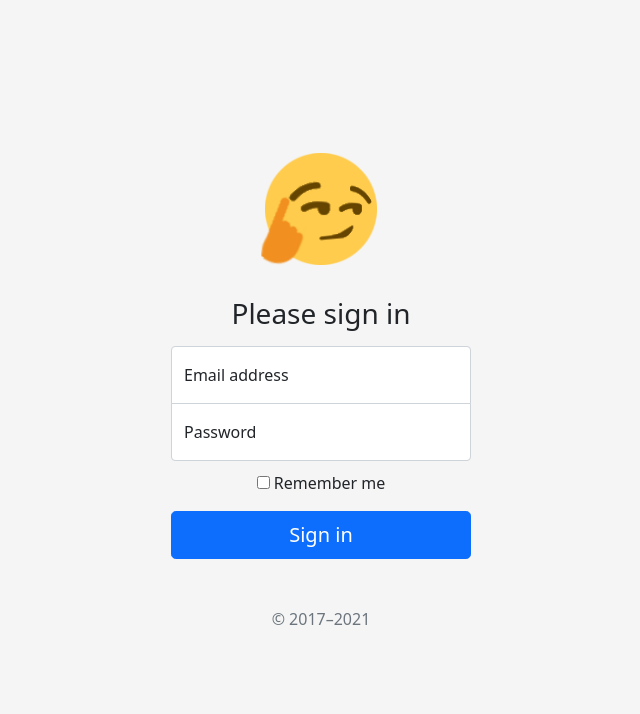
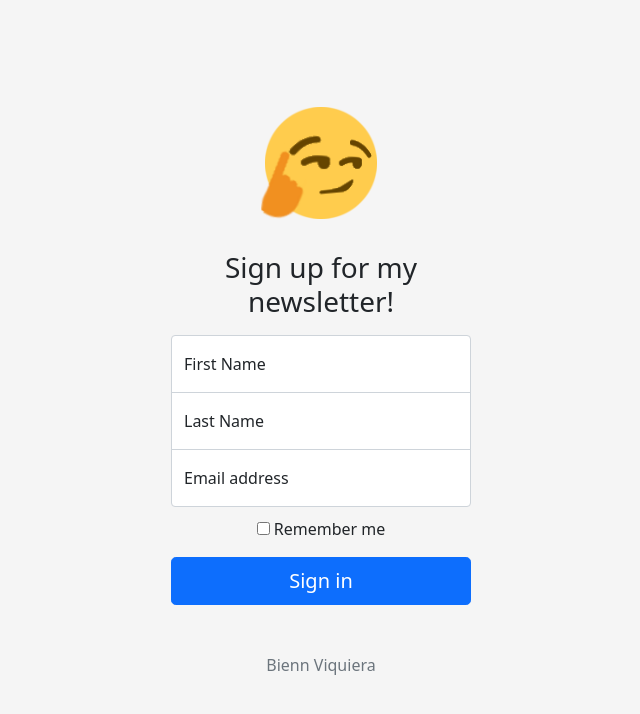
Before and after one commit to biennviquiera/newsletter-signup, a website: page signup.html in a window 1280 px wide. Shown: the whole page, without its empty margins (319-959 px from the left). Drawn offline with nearby package versions, Linux system fonts and the light colour scheme.

Commit message:
customized signup.html

```diff
--- a/signup.html
+++ b/signup.html
@@ -52,15 +52,19 @@
 <main class="form-signin">
   <form>
     <img class="mb-4" src="images/bigbrain.png" alt="">
-    <h1 class="h3 mb-3 fw-normal">Please sign in</h1>
+    <h1 class="h3 mb-3 fw-normal">Sign up for my newsletter!</h1>
 
     <div class="form-floating">
-      <input type="email" class="form-control" id="floatingInput" placeholder="name@example.com">
-      <label for="floatingInput">Email address</label>
+      <input type="text" class="form-control top" id="floatingInput" placeholder="First Name">
+      <label for="floatingInput">First Name</label>
     </div>
     <div class="form-floating">
-      <input type="password" class="form-control" id="floatingPassword" placeholder="Password">
-      <label for="floatingPassword">Password</label>
+      <input type="text" class="form-control middle" id="floatingPassword" placeholder="Last Name">
+      <label for="floatingPassword">Last Name</label>
+    </div>
+    <div class="form-floating">
+      <input type="email" class="form-control bottom" id="floatingInput" placeholder="name@example.com">
+      <label for="floatingInput">Email address</label>
     </div>
 
     <div class="checkbox mb-3">
@@ -69,7 +73,7 @@
       </label>
     </div>
     <button class="w-100 btn btn-lg btn-primary" type="submit">Sign in</button>
-    <p class="mt-5 mb-3 text-muted">&copy; 2017–2021</p>
+    <p class="mt-5 mb-3 text-muted">Bienn Viquiera</p>
   </form>
 </main>
 
--- a/styles/signup.css
+++ b/styles/signup.css
@@ -26,13 +26,21 @@ body {
   z-index: 2;
 }
 
-.form-signin input[type="email"] {
+.top {
   margin-bottom: -1px;
   border-bottom-right-radius: 0;
   border-bottom-left-radius: 0;
 }
 
-.form-signin input[type="password"] {
+.middle {
+  margin-bottom: -1px;
+  border-top-left-radius: 0;
+  border-top-right-radius: 0;
+  border-bottom-right-radius: 0;
+  border-bottom-left-radius: 0;
+}
+
+.bottom {
   margin-bottom: 10px;
   border-top-left-radius: 0;
   border-top-right-radius: 0;
```
